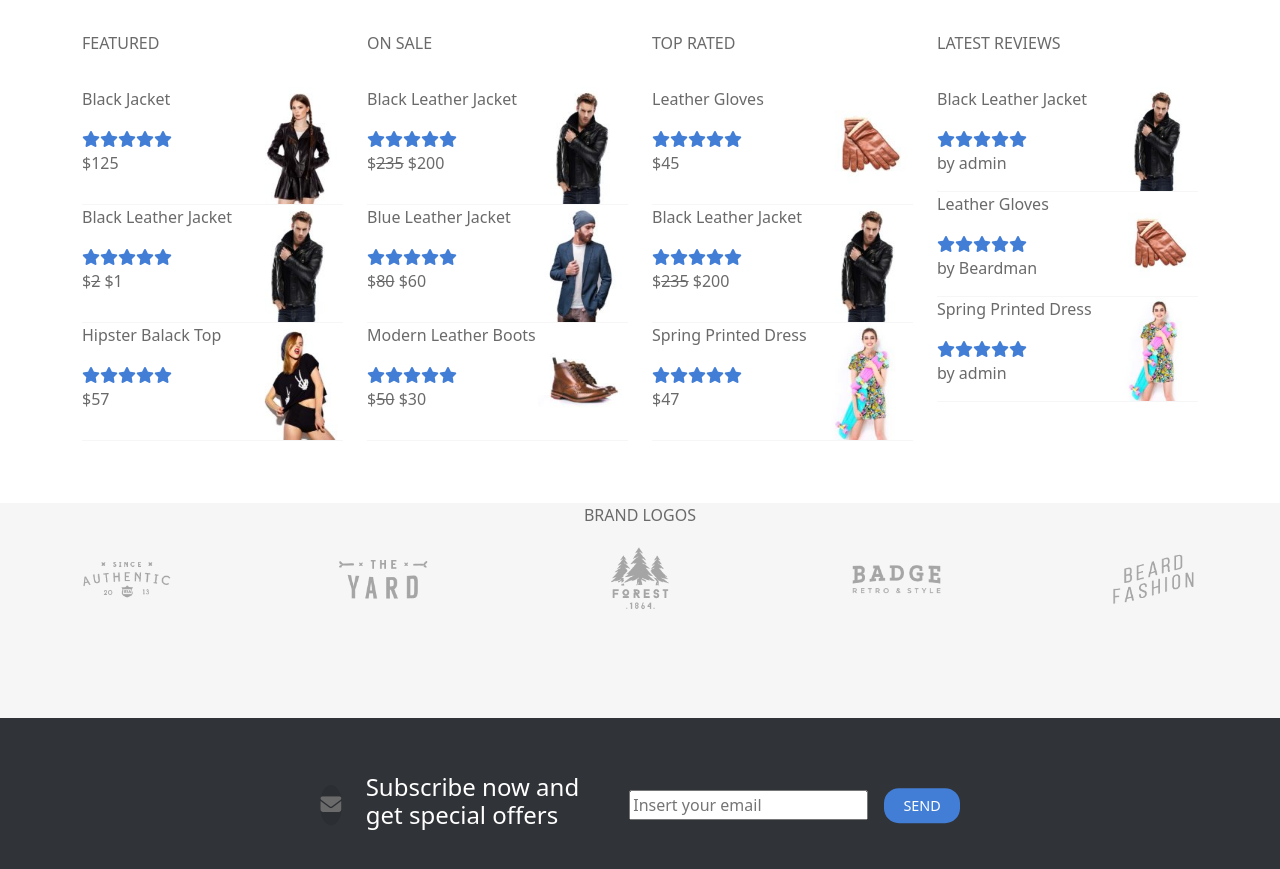
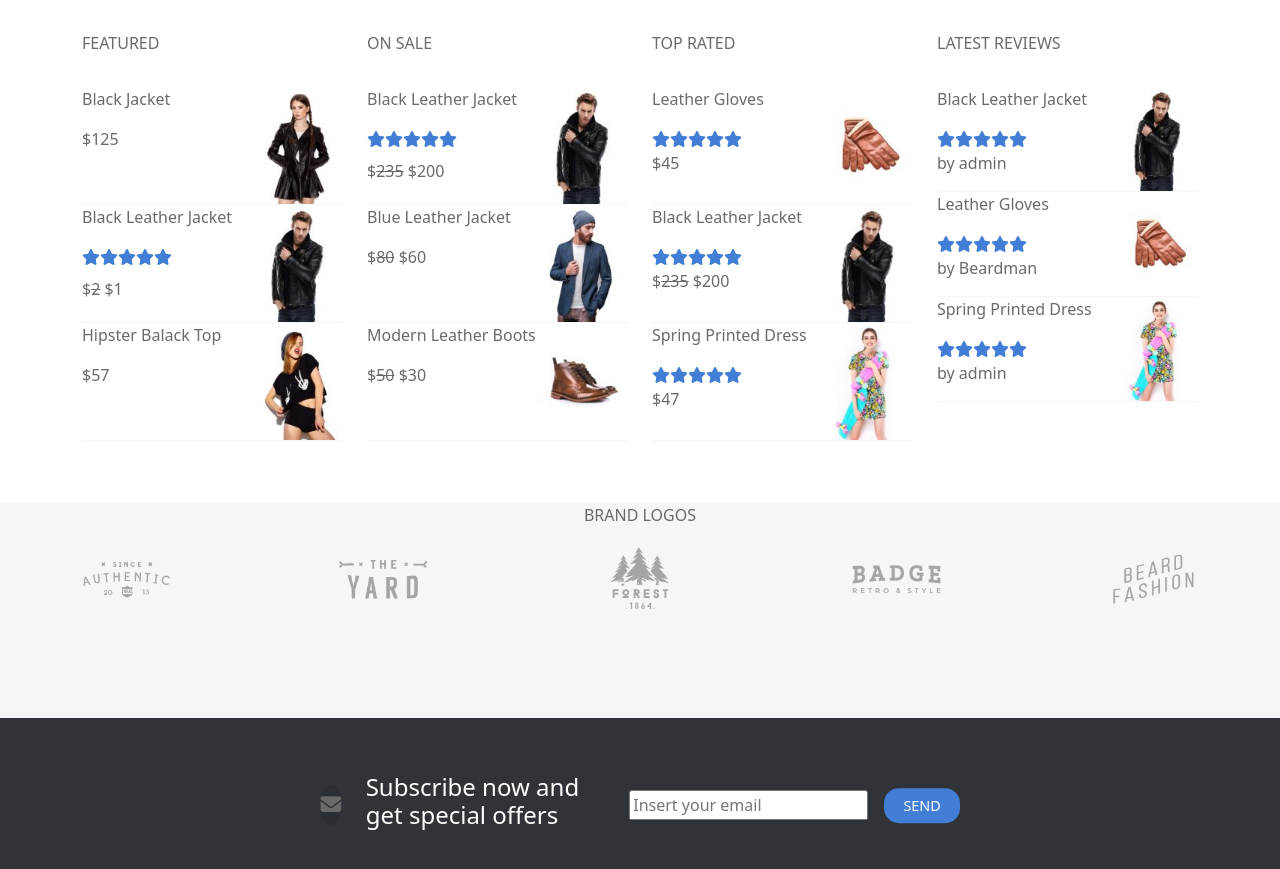
Before and after one commit to giovannilampis/proj-html-vuejs, a Vue app: page / in a window 1280 px wide. Shown: the part 4480-5349 px from the top of the page. Built offline with nearby package versions, Linux system fonts and the light colour scheme.

Commit message:
v-if on <StarsComp> in SummaryComp.vue

```diff
--- a/src/components/SummaryComp.vue
+++ b/src/components/SummaryComp.vue
@@ -25,7 +25,10 @@ export default {
                         <div class="d-flex">
                             <div class="flex-1" style="flex: 1">
                                 <p>{{ summary_featured.title }}</p>
-                                <StarsComp/>
+                                <div v-if="summary_featured.stars != null" class="pb-2">
+                                    <StarsComp>
+                                    </StarsComp>
+                                </div>
                                 <div>
                                     <span v-if="summary_featured.sale_price != null">
                                         $<del>{{ summary_featured.price }}</del> ${{ summary_featured.sale_price }}
@@ -45,7 +48,10 @@ export default {
                         <div class="d-flex">
                             <div class="flex-1" style="flex: 1">
                                 <p>{{ summary_featured.title }}</p>
-                                <StarsComp/>
+                                <div v-if="summary_featured.stars != null" class="pb-2">
+                                    <StarsComp>
+                                    </StarsComp>
+                                </div>
                                 <div>
                                     <span v-if="summary_featured.sale_price != null">
                                         $<del>{{ summary_featured.price }}</del> ${{ summary_featured.sale_price }}
--- a/src/store/subSummary.js
+++ b/src/store/subSummary.js
@@ -7,19 +7,22 @@ export const subSummary = reactive({
         img: 'black_leather_jacket-120x156.jpg',
         title: 'Black Jacket',
         price: 125,
-        sale_price: null
+        sale_price: null,
+        stars: null
     },
     {
         img: 'black_elegant_leather_jacket-120x156.jpg',
         title: 'Black Leather Jacket',
         price: 2,
-        sale_price: 1
+        sale_price: 1,
+        stars: 5
     },
     {
         img: 'hipster_black_top-120x156.jpg',
         title: 'Hipster Balack Top',
         price: 57,
-        sale_price: null
+        sale_price: null,
+        stars: null
     }
    ],
 
@@ -28,18 +31,22 @@ export const subSummary = reactive({
         img: 'black_elegant_leather_jacket-120x156.jpg',
         title: 'Black Leather Jacket',
         price: 235,
-        sale_price: 200
+        sale_price: 200,
+        stars: 5
+
     }, {
         img: 'blue_leather_jacket-120x156.jpg',
         title: 'Blue Leather Jacket',
         price: 80,
-        sale_price: 60
+        sale_price: 60,
+        stars: null
     },
     {
         img: 'modern_leather_boots-120x156.jpg',
         title: 'Modern Leather Boots',
         price: 50,
-        sale_price: 30
+        sale_price: 30,
+        stars: null
     }
    ],
 
```
